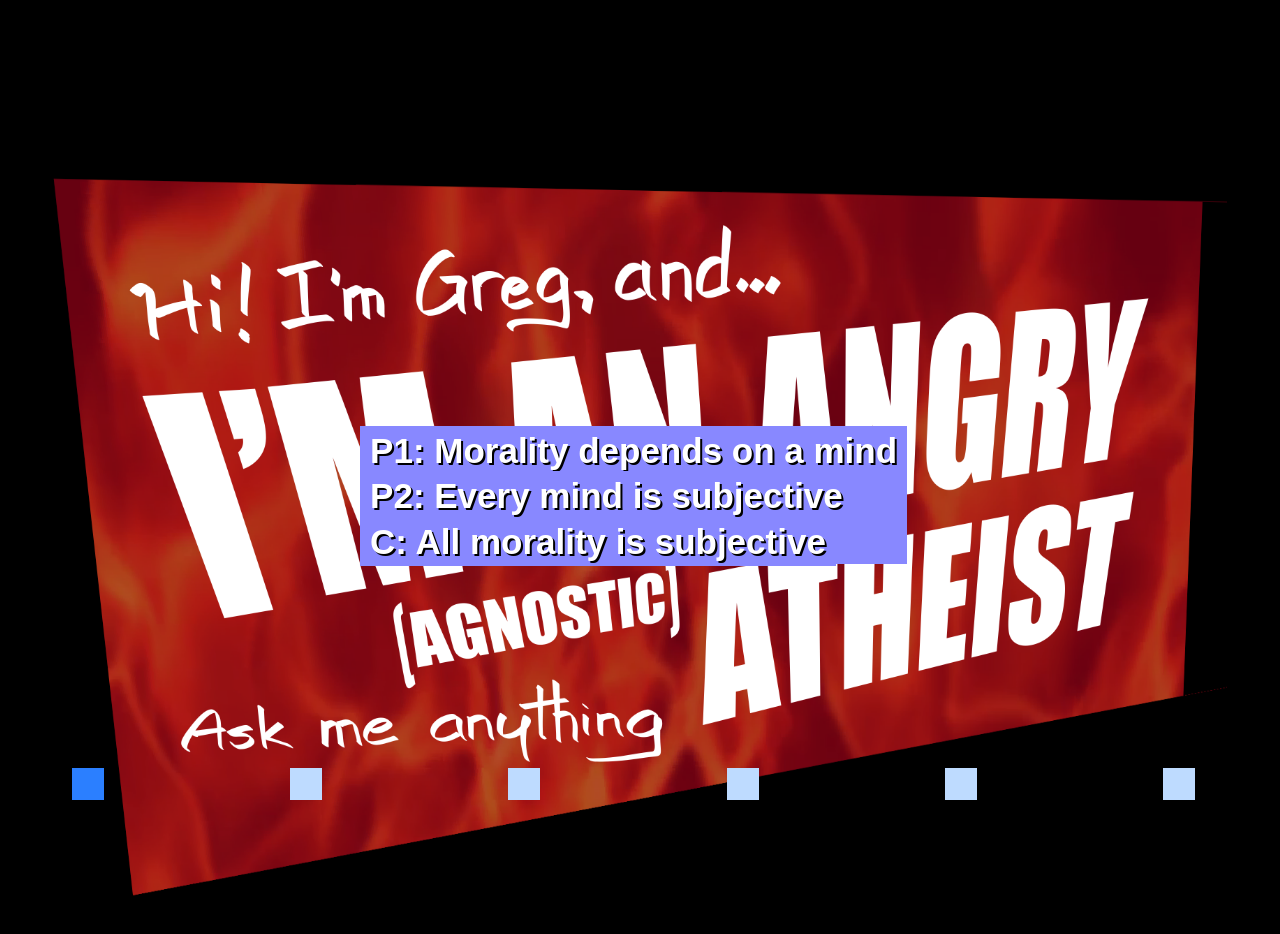
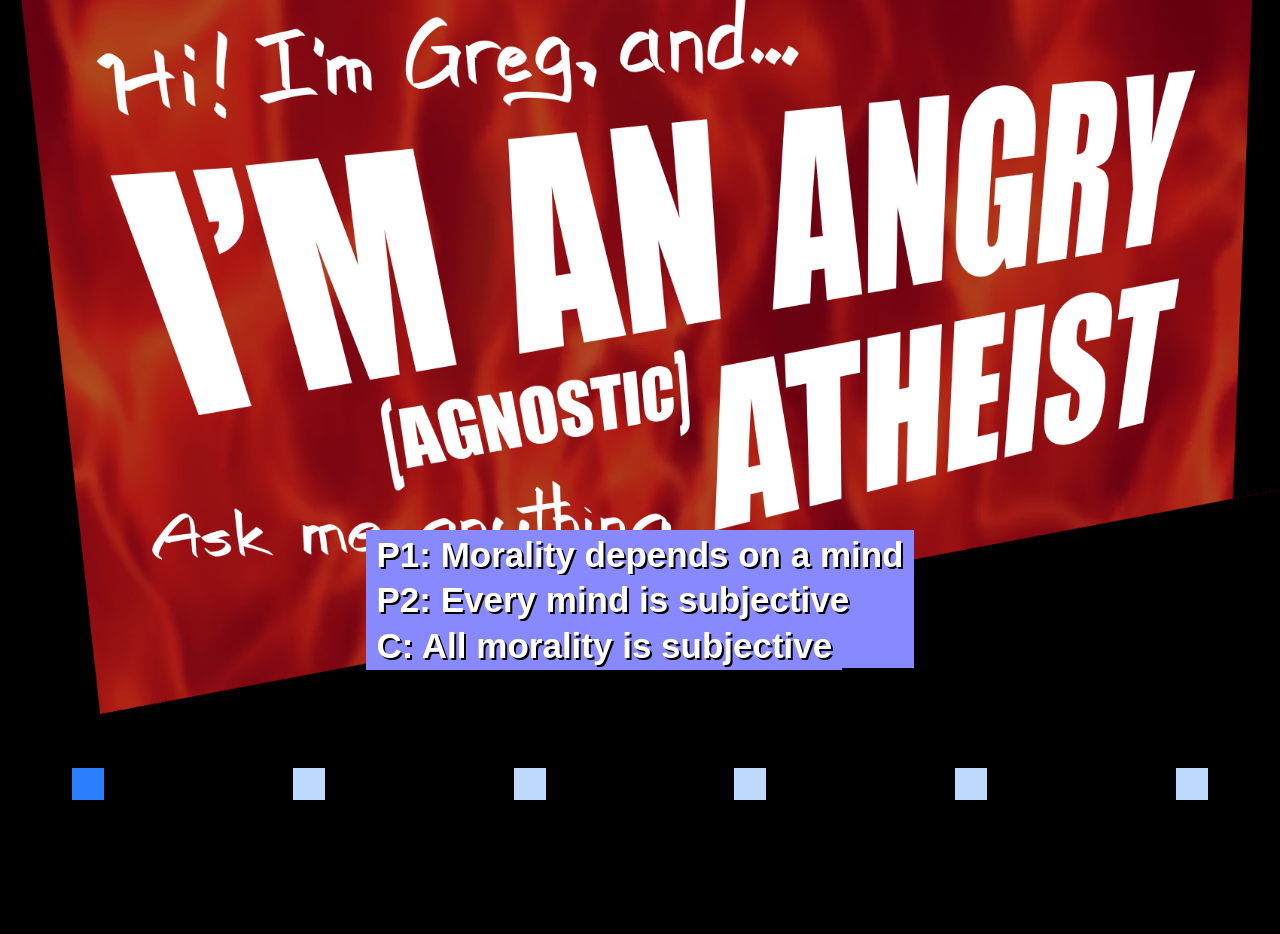
Before and after one commit to ggalcik/livetext, a React (Vite) app: page /popup in a window 1280 px wide. Shown: the top 934 px of the page. After the commit the page ends 800 px from the top, so only its background shows below. Built offline with nearby package versions, Linux system fonts and the light colour scheme.

Commit message:
needless sidequest in resizing master viewport

```diff
--- a/package.json
+++ b/package.json
@@ -16,6 +16,7 @@
     "react": "^19.1.0",
     "react-dom": "^19.1.0",
     "react-router-dom": "^7.6.2",
+    "react-use": "^17.6.0",
     "zod": "^4.1.1"
   },
   "devDependencies": {
--- a/src/App.tsx
+++ b/src/App.tsx
@@ -15,6 +15,7 @@ import type { BackgroundType, PopupState } from "./context/LiveData/types";
 import TopOpts from "./TopOpts";
 import { SingleWindow } from "./SingleWindow";
 import { Accordion } from "./features/Accordion/Accordion";
+import { GlobalOpts } from "./features/GlobalOpts/GlobalOpts";
 
 function App() {
   const { state, dispatch } = useLiveData();
@@ -31,7 +32,7 @@ function App() {
                 isActive ? (
                   <>
                     <Accordion label="global">
-                      <div>whatever</div>
+                      <GlobalOpts/>
                     </Accordion>
                     <Accordion label="banners" startOpen={true}>
                       <div className=" grid h-[100vh] grid-cols-1 md:grid-cols-2 grid-rows-[10vh_10vh_auto] gap-4 p-4">
--- a/src/Background.tsx
+++ b/src/Background.tsx
@@ -36,6 +36,11 @@ interface BackgroundProps {
 
 export default function Background({ which }: BackgroundProps) {
   return (
-    <img className={clsx("px-10 pt-30", { "mt-[-50px]": which.startsWith("Dull") })} src={backgroundMap[which]} />
+    <div className="absolute bottom-0">
+      <img className="" src={backgroundMap[which]} />
+    </div>
+    // <div className="absolute ">
+    //   <img className={clsx({ "mt-[-50px]": which.startsWith("Dull") })} src={backgroundMap[which]} />
+    // </div>
   );
 }
--- a/src/context/LiveData/LiveDataReducer.ts
+++ b/src/context/LiveData/LiveDataReducer.ts
@@ -79,11 +79,21 @@ export function liveDataReducer(state: LiveDataState, action: LiveDataAction): L
         backgroundOn: !state.backgroundOn,
       };
     case "background/change": {
-      console.log(action.payload.which);
       return {
         ...state,
         backgroundImage: action.payload.which,
       };
+    }
+    case "masterViewportCSS/padding": {
+
+        return {
+          ...state,
+          masterViewportCSS: {
+            ...state.masterViewportCSS,
+            ...action.payload,
+          },
+        };
+
     }
     case "banner/add": {
       const activeBanner = state.activeBanner ?? 0;
--- a/src/context/LiveData/types.ts
+++ b/src/context/LiveData/types.ts
@@ -1,9 +1,12 @@
 import { z } from "zod";
 
-export const MasterViewportCSSSchema = z.object({
-  padding: z.string(),
+export const MasterViewportSchema = z.object({
+  vhTop: z.number(),
+  vh: z.number(),
+  vw: z.number(),
+  showBorder: z.boolean()
 });
-export type MasterViewportCSS = z.infer<typeof MasterViewportCSSSchema>;
+export type MasterViewport = z.infer<typeof MasterViewportSchema>;
 
 
 export const BannerCSSSchema = z.object({
@@ -56,6 +59,7 @@ export type BackgroundType = typeof backgroundOptions[number];
 export const LiveDataStateSchema = z.object({
   backgroundOn: z.boolean(),
   backgroundImage: z.enum(backgroundOptions),
+  masterViewport: MasterViewportSchema.optional(),
   banners: z.array(BannerSchema),
   defaultBannerCSS: BannerCSSSchema,
   displayBanners: z.boolean(),
@@ -74,6 +78,12 @@ export function makeInitialLiveDataState(): LiveDataState {
   return {
     backgroundOn: true,
     backgroundImage: '',
+    masterViewport: {
+      vhTop: 50,
+      vh: 50,
+      vw: 100,
+      showBorder: false
+    },
     banners: [],
     spots: [],
     displayBanners: true,
@@ -145,6 +155,7 @@ type TimerKey = "timer" | "breakTimer";
 export type LiveDataAction =
   | { type: "background/toggle" }
   | { type: "background/change"; payload: { which: BackgroundType } }
+  | { type: "masterViewportCSS/padding"; payload: { padding: string } }
   | { type: "banner/add"; payload: { idx: number } }
   | { type: "banner/change"; payload: { idx: number; text: string } }
   | { type: "banner/delete"; payload: { idx: number } }
--- a/src/features/Accordion/Accordion.tsx
+++ b/src/features/Accordion/Accordion.tsx
@@ -12,9 +12,10 @@ export function Accordion({ label, children, startOpen = false }: IAccordion) {
 
     return (
         <div>
-            <div className={clsx("p-4 border-b cursor-pointer", {
+            <div className={clsx("p-2 pl-4 border-b cursor-pointer text-xs", {
                 "bg-green-100": isOpen,
-            "bg-green-50": !isOpen })}
+                "bg-green-50": !isOpen
+            })}
                 onClick={() => setIsOpen(p => !p)}>
                 {label}
             </div>
--- a/src/features/GlobalOpts/GlobalOpts.tsx
+++ b/src/features/GlobalOpts/GlobalOpts.tsx
@@ -0,0 +1,23 @@
+import { useLiveData } from "../../context/LiveData";
+
+
+export function GlobalOpts() {
+    const { state, dispatch } = useLiveData();
+
+    return (
+        <div className="flex items-center gap-2">
+            master viewport padding:
+            <input
+                type="text"
+                className="border border-gray-400 w-12 px-2 w-30"
+                value={state.masterViewportCSS?.padding ?? ""}
+                onChange={(e) =>
+                    dispatch({
+                        type: "masterViewportCSS/padding",
+                        payload: { padding: e.target.value },
+                    })
+                }
+            />
+        </div>
+    );
+};
--- a/src/features/LiveDisplay/LiveText.tsx
+++ b/src/features/LiveDisplay/LiveText.tsx
@@ -34,13 +34,13 @@ export default function LiveText({ state }: { state: LiveDataState }) {
 
   return (
     // main container
-    <div className={clsx(`h-[100vh] overflow-hidden relative]`)}>
-      {/* safety container - regular bounds for display capture area */}
-      <MasterViewport>
 
-        <div className="absolute ">
+
+    <MasterViewport >
+
+
       <Background which={state.backgroundImage} />
-        </div>{" "}
+
       {!state.banners.length && "[no banners]"}
       {state.activeBanner !== NO_ACTIVE_BANNER &&
         !activeBanner &&
@@ -79,6 +79,5 @@ export default function LiveText({ state }: { state: LiveDataState }) {
       )}
     </MasterViewport>
 
-    </div>
   );
 }
--- a/src/features/LiveDisplay/LiveTextPopup.css
+++ b/src/features/LiveDisplay/LiveTextPopup.css
@@ -1,6 +1,6 @@
 body.popup {
-  height: 99vh;
-  width: 99vw;
+  height: 100vh;
+  width: 100vw;
   margin: 0;
   background-color: black;
   /* background-color: var(--chromakey-color); */
--- a/src/features/LiveDisplay/LiveTextPopup.tsx
+++ b/src/features/LiveDisplay/LiveTextPopup.tsx
@@ -29,10 +29,6 @@ export default function LiveTextPopup({ initialState }: { initialState: LiveData
     };
   }, []);
 
-  return (
-    // <div className="bg-(--chromakey-color) h-full">
-    <div className="h-full">
-      <LiveText state={state} />
-    </div>
-  );
+  return  <LiveText state={state} />;
+
 }
--- a/src/features/LiveDisplay/MasterViewport.tsx
+++ b/src/features/LiveDisplay/MasterViewport.tsx
@@ -1,9 +1,105 @@
-import { type PropsWithChildren } from 'react';
+import clsx from "clsx";
+import { useState } from "react";
+import { useMeasure } from "react-use";
 
-export function MasterViewport({ children }: PropsWithChildren) {
+
+interface IMasterViewport {
+    children: React.ReactNode
+}
+
+function randomHexColor(): `#${string}` {
+    return ('#' + Math.floor(Math.random() * 0xFFFFFF)
+        .toString(16)
+        .padStart(6, '0')) as `#${string}`;
+}
+
+// points expressed as a percentage of screen width
+export function MasterViewport({ children }: IMasterViewport) {
+
+    const [panelMoving, setPanelMoving] = useState(false);
+    const [pointer, setPointer] = useState({ pxp: 0, pyp: 0 })
+    const [edges, setEdges] = useState({
+        top: 50,
+        left: 0,
+        right: 100,
+        bottom: 100
+    });
+    const [borderColor, setBorderColor] = useState('#000000');
+    const [masterRef, { width: masterWidth, height: masterHeight }] = useMeasure<HTMLDivElement>();
+
+
+    // simple! now:
+    // TODO: make it move the box entire rather than just an edge
+    // define a tolerance distance, e.g. more than 10 pixels away, move the box instead of the edge
+    // will need to put previous position in state, to compare to current position, then
+    // move edges accordingly
+    function doPanelMove(evt: React.MouseEvent) {
+        evt.preventDefault();
+        // 0-100 percent of screen
+        const pxp = parseFloat((evt.pageX / masterWidth * 100).toFixed(1));
+        const pyp = parseFloat((evt.pageY / masterHeight * 100).toFixed(1));
+        setPointer({ pxp, pyp });
+        const newEdges = { ...edges };
+        const EDGE_NUDGE = 5;
+
+        if (Math.abs(pyp - newEdges.top) < Math.abs(pyp - newEdges.bottom))
+            newEdges.top = pyp - EDGE_NUDGE;
+        else
+            newEdges.bottom = pyp + EDGE_NUDGE;
+
+        if (Math.abs(pxp - newEdges.left) < Math.abs(pxp - newEdges.right))
+            newEdges.left = pxp - EDGE_NUDGE;
+        else
+            newEdges.right = pxp + EDGE_NUDGE;
+
+        setEdges(newEdges);
+
+
+    }
+
     return (
-        <div className="flex items-center justify-center absolute w-full h-full pt-48 ">
-            {children}
-        </div>
+        <>
+
+            <div ref={masterRef}
+                className={clsx(`h-full w-full overflow-hidden relative z-0`)}
+                onMouseDown={(e) => { setPanelMoving(true); doPanelMove(e) }}
+                onMouseUp={() => setPanelMoving(false)}
+                onMouseMove={(e) => { if (panelMoving) doPanelMove(e) }}
+            >
+
+                <div style={{
+                    top: `${edges.top}%`,
+                    left: `${edges.left}%`,
+                    width: `${edges.right - edges.left}%`,
+                    height: `${edges.bottom - edges.top}%`
+                }}
+                    className={clsx("flex items-center justify-center absolute w-full h-full  ",
+
+                    )}>
+                    <div className={clsx("absolute w-full h-full ",
+
+                        panelMoving
+                            ? "block border-red-400"
+                            : "hidden border-black"
+                    )}>          </div>
+                    {children}
+
+
+                </div>
+            </div>
+
+
+
+
+
+            <div className="absolute top-6 left-3 -z-10">
+                {panelMoving &&
+                    <div className="top-0 left-0 p-4 text-white">
+                        window: {`${masterWidth.toFixed(1)}, ${masterHeight.toFixed(1)}`}<br />
+                        pointer: {pointer.pxp},{pointer.pyp}<br />
+                    </div>
+                }
+            </div>
+        </>
     );
 };
--- a/src/index.css
+++ b/src/index.css
@@ -14,5 +14,5 @@ body {
 }
 
 #root {
-  min-height: 100vh;
+  height: 100vh;
 }
```
Also changed, not shown: 1 other file (tests, documents, lock files or other folders). Lines whose indentation alone changed are shown as unchanged.
